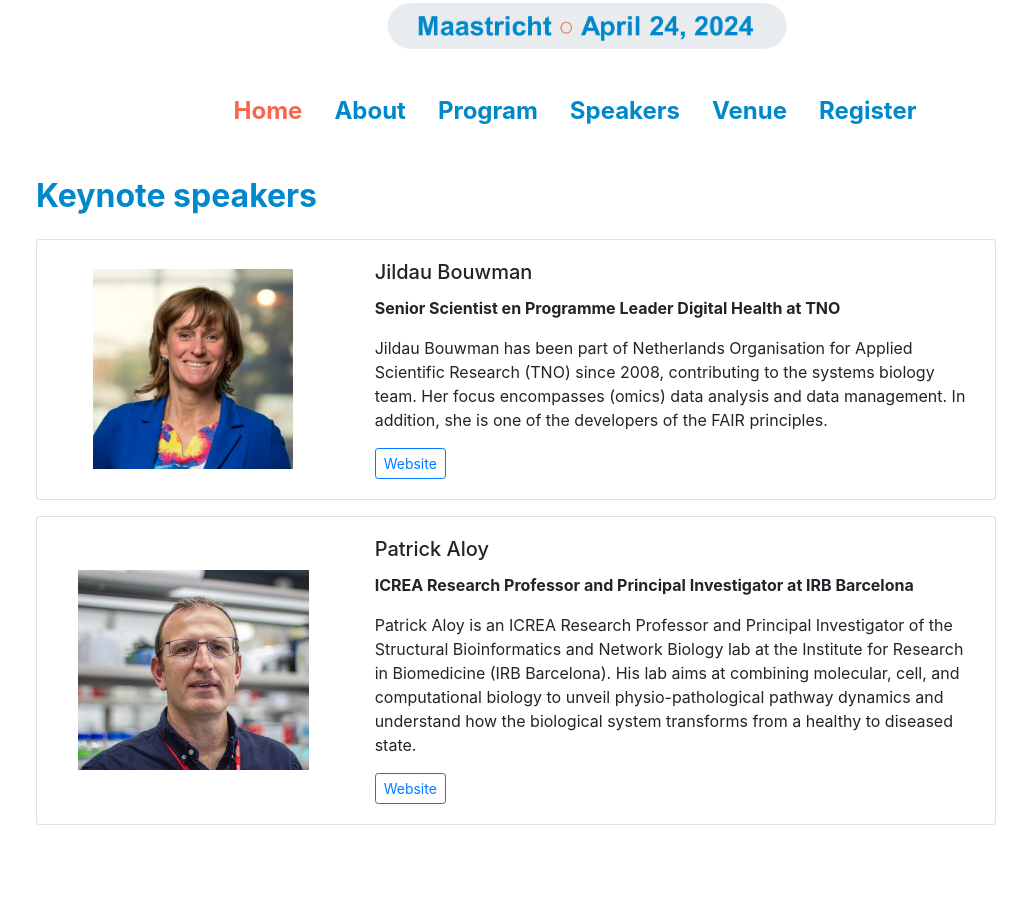
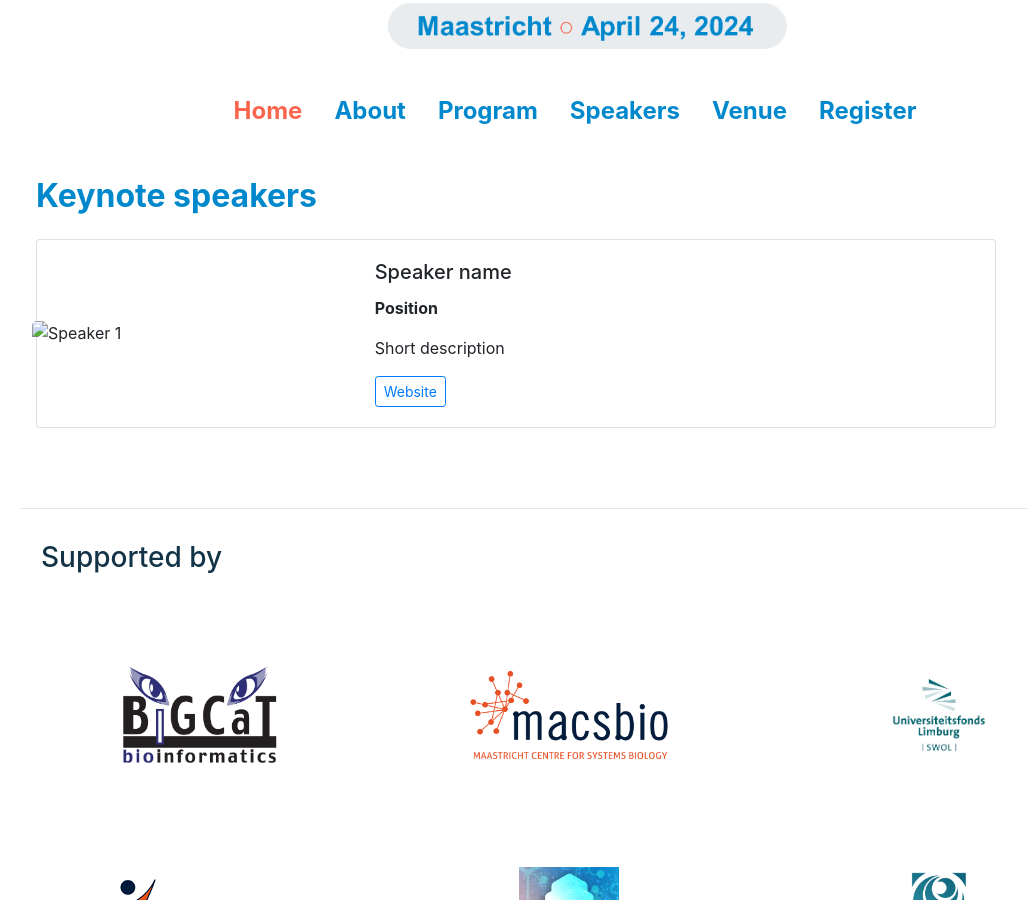
Before and after one commit to bytemal/bytemal-2025, a Jekyll site: the page built from _pages/speakers.md, in a window 1280 px wide and 900 px high, scrolled down 404 px. Shown: the whole window, without its empty margins (65-1092 px from the left). Built offline with Jekyll 4.4.1, drawn with Linux system fonts in a browser that asks for light colours; nearby versions of some CDN libraries.

```diff
--- a/_pages/speakers.md
+++ b/_pages/speakers.md
@@ -9,34 +9,15 @@ layout:    default
 <div class="card mb-3" style="max-width: 960px;">
   <div class="row no-gutters">
     <div class="col-md-4" style="display:flex;align-items:center;">
-      <img src="/bytemal-2025/images/Speakers/speaker1.jpg" class="card-img rounded-lg" alt="Speaker 1">
+      <img src="" class="card-img rounded-lg" alt="Speaker 1">
     </div>
     <div class="col-md-8">
       <div class="card-body">
-        <h5 class="card-title">Jildau Bouwman</h5>
-        <p class="card-text font-weight-bold">Senior Scientist en Programme Leader Digital Health at TNO</p>
-        <p class="card-text">Jildau Bouwman has been part of Netherlands Organisation for Applied Scientific Research (TNO) since 2008, contributing to the systems biology team. Her focus encompasses (omics) data analysis and data management.
-        In addition, she is one of the developers of the FAIR principles.</p>
-        <button type="button" class="btn btn-outline-primary btn-sm"><a href="https://www.tno.nl/en/about-tno/our-people/jildau-bouwman/">Website</a></button>
+        <h5 class="card-title">Speaker name</h5>
+        <p class="card-text font-weight-bold">Position</p>
+        <p class="card-text">Short description</p>
+        <button type="button" class="btn btn-outline-primary btn-sm"><a href="">Website</a></button>
       </div>
     </div>
   </div>
 </div>
-
-<div class="card mb-3" style="max-width: 960px;">
-  <div class="row no-gutters">
-    <div class="col-md-4" style="display:flex;align-items:center;">
-      <img src="/bytemal-2025/images/Speakers/speaker2.jpg" class="card-img rounded-lg" alt="Speaker 2">
-    </div>
-    <div class="col-md-8">
-      <div class="card-body">
-        <h5 class="card-title">Patrick Aloy</h5>
-        <p class="card-text font-weight-bold">ICREA Research Professor and Principal Investigator at IRB Barcelona</p>
-        <p class="card-text">Patrick Aloy is an ICREA Research Professor and Principal Investigator of the Structural Bioinformatics
-and Network Biology lab at the Institute for Research in Biomedicine (IRB Barcelona). His lab aims at combining molecular, cell, and computational biology to unveil
-physio-pathological pathway dynamics and understand how the biological system transforms from a healthy to diseased state.</p>
-        <button type="button" class="btn btn-outline-primary btn-sm"><a href="https://www.irbbarcelona.org/en/research/patrick-aloy">Website</a></button>
-      </div>
-    </div>
-  </div>
-</div>
--- a/index.html
+++ b/index.html
@@ -38,7 +38,7 @@ image: /images/byteMAL_icon.png
   <div class="card">
     <img src="/bytemal-2025/images/Icons/lightbulb-icon.png" class="card-img-top px-4 py-1" alt="inspiration-icon">
     <div class="card-body">
-      <h5 class="card-title"><a href="/bytemal-2025/speakers">Be inspired</a></h5>
+      <h5 class="card-title"><a href="/bytemal-2025/SpeakerAnnouncement">Be inspired</a></h5>
       <p class="card-text">Attend keynote presentations by top experts discussing a range of interesting topics</p>
     </div>
   </div>
```
Also changed, not shown: _pages/about.md (+1 -1 lines), _pages/program.md (+1 -9 lines), _pages/register.md (+1 -1 lines), _pages/venue.md (+8 -11 lines).
